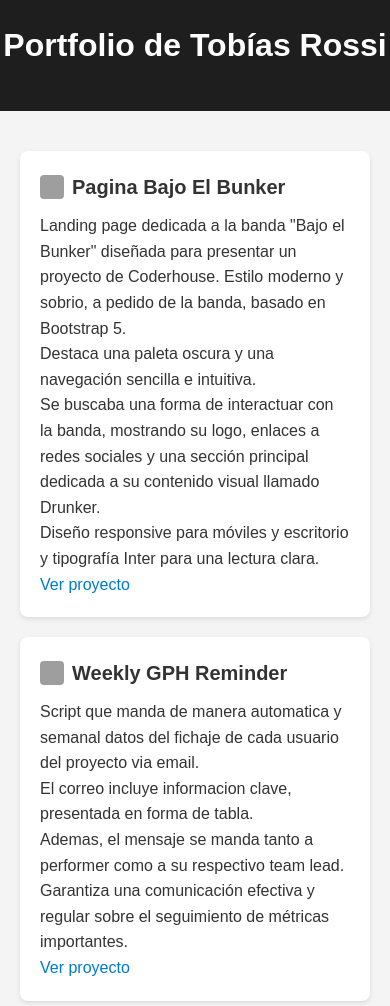
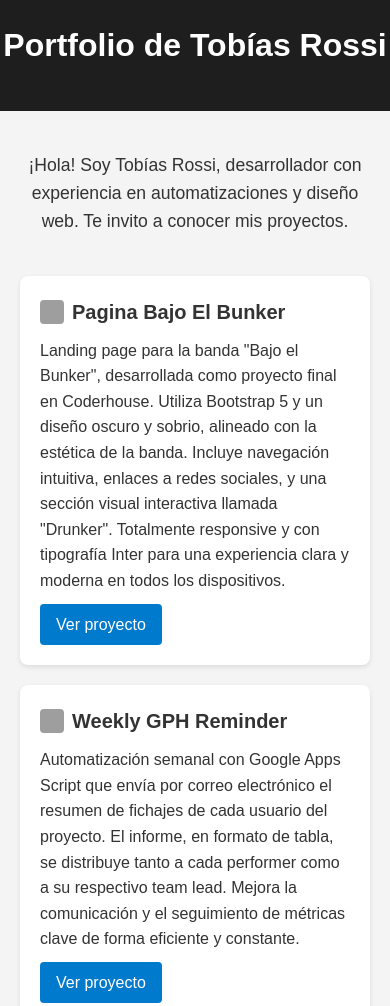
Before and after one commit to TobiasRossi/portfolio, a plain HTML site: page index.html in a window 390 px wide. Shown: the top 1006 px of the page. Drawn offline with Linux system fonts and the light colour scheme; grey boxes are pictures that could not be loaded.

Commit message:
Actualiza portfolio con nuevas descripciones y mejoras visuales

```diff
--- a/index.html
+++ b/index.html
@@ -1,8 +1,10 @@
+<!DOCTYPE html>
 <html lang="es">
 <head>
-  <meta charset="UTF-8" />
-  <meta name="viewport" content="width=device-width, initial-scale=1" />
-  <title>Portfolio - Tobías Rossi</title>
+  <meta charset="UTF-8">
+  <meta name="viewport" content="width=device-width, initial-scale=1.0">
+  <title>Proyectos de Desarrollo Web - Tobías Rossi</title>
+  <link rel="icon" href="https://i.postimg.cc/RV9RT7Zw/beb.jpg" type="image/jpg">
   <style>
     * {
       margin: 0;
@@ -26,9 +28,14 @@
       max-width: 900px;
       margin: auto;
     }
-    h1, h2 {
+    h1 {
       text-align: center;
       margin-bottom: 20px;
+    }
+    .intro {
+      text-align: center;
+      margin-bottom: 40px;
+      font-size: 1.1rem;
     }
     .projects {
       display: grid;
@@ -57,11 +64,18 @@
       border-radius: 4px;
     }
     .project a {
-      color: #007acc;
+      display: inline-block;
+      margin-top: 10px;
+      background-color: #007acc;
+      color: white;
+      padding: 8px 16px;
+      border-radius: 4px;
+      transition: background 0.3s;
       text-decoration: none;
     }
     .project a:hover {
-      text-decoration: underline;
+      background-color: #005b99;
+      text-decoration: none;
     }
     footer {
       text-align: center;
@@ -70,7 +84,17 @@
       color: white;
       margin-top: 40px;
     }
-    @media (max-width: 600px) {
+    @media (max-width: 900px) {
+      .projects {
+        grid-template-columns: 1fr 1fr;
+      }
+    }
+    @media (max-width: 700px) {
+      .projects {
+        grid-template-columns: 1fr;
+      }
+    }
+    @media (max-width: 500px) {
       .projects {
         grid-template-columns: 1fr;
       }
@@ -83,6 +107,9 @@
   </header>
 
   <main>
+    <section class="intro">
+      <p>¡Hola! Soy Tobías Rossi, desarrollador con experiencia en automatizaciones y diseño web. Te invito a conocer mis proyectos.</p>
+    </section>
     <section class="projects">
       <div class="project">
         <h3>
@@ -90,10 +117,7 @@
           Pagina Bajo El Bunker
         </h3>
         <p>
-          Landing page dedicada a la banda "Bajo el Bunker" diseñada para presentar un proyecto de Coderhouse. Estilo moderno y sobrio, a pedido de la banda, basado en Bootstrap 5.<br />
-          Destaca una paleta oscura y una navegación sencilla e intuitiva.<br />
-          Se buscaba una forma de interactuar con la banda, mostrando su logo, enlaces a redes sociales y una sección principal dedicada a su contenido visual llamado Drunker.<br />
-          Diseño responsive para móviles y escritorio y tipografía Inter para una lectura clara.
+          Landing page para la banda "Bajo el Bunker", desarrollada como proyecto final en Coderhouse. Utiliza Bootstrap 5 y un diseño oscuro y sobrio, alineado con la estética de la banda. Incluye navegación intuitiva, enlaces a redes sociales, y una sección visual interactiva llamada "Drunker". Totalmente responsive y con tipografía Inter para una experiencia clara y moderna en todos los dispositivos.
         </p>
         <a href="https://tobiasrossi.github.io/beb/index.html#" target="_blank" rel="noopener noreferrer">Ver proyecto</a>
       </div>
@@ -104,10 +128,7 @@
           Weekly GPH Reminder
         </h3>
         <p>
-          Script que manda de manera automatica y semanal datos del fichaje de cada usuario del proyecto via email.<br />
-          El correo incluye informacion clave, presentada en forma de tabla.<br />
-          Ademas, el mensaje se manda tanto a performer como a su respectivo team lead.<br />
-          Garantiza una comunicación efectiva y regular sobre el seguimiento de métricas importantes.
+          Automatización semanal con Google Apps Script que envía por correo electrónico el resumen de fichajes de cada usuario del proyecto. El informe, en formato de tabla, se distribuye tanto a cada performer como a su respectivo team lead. Mejora la comunicación y el seguimiento de métricas clave de forma eficiente y constante.
         </p>
         <a href="https://script.google.com/home/projects/1c99_SaFHpBf3ljke0iRKmD3C_7LvbsAod_Ido1kppFBADLo_7jJ1h5w1/edit?pli=1" target="_blank" rel="noopener noreferrer">Ver proyecto</a>
       </div>
```
